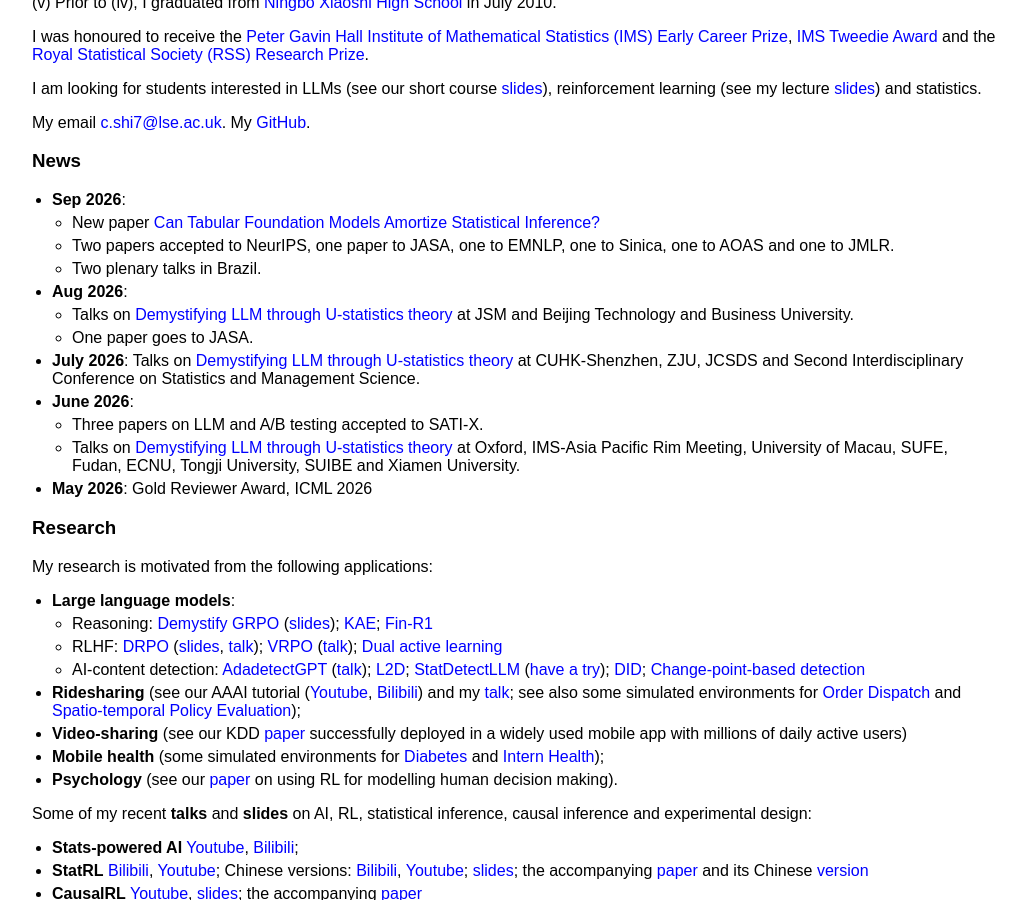
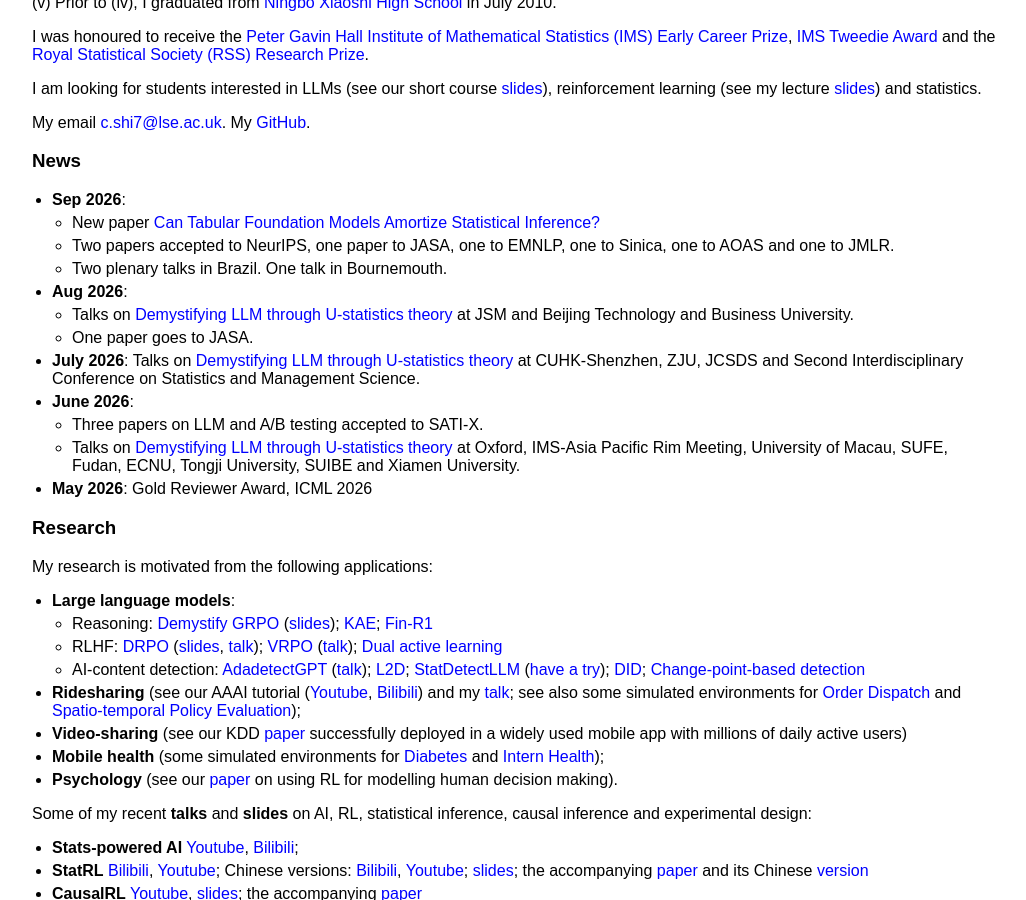
Before and after one commit to callmespring/callmespring.github.io, a Jekyll site: the page built from index.md, in a window 1280 px wide and 900 px high, scrolled down 1050 px. Shown: the whole window, without its empty margins (108-1134 px from the left). Built offline with Jekyll 4.4.1, drawn with Linux system fonts in a browser that asks for light colours.

Commit message:
Update index.md

```diff
--- a/index.md
+++ b/index.md
@@ -30,7 +30,7 @@
 - **Sep 2026**:
   * New paper [Can Tabular Foundation Models Amortize Statistical Inference?](https://arxiv.org/abs/2609.33114)
   * Two papers accepted to NeurIPS, one paper to JASA, one to EMNLP, one to Sinica, one to AOAS and one to JMLR.
-  * Two plenary talks in Brazil.
+  * Two plenary talks in Brazil. One talk in Bournemouth.
 - **Aug 2026**:
   * Talks on [Demystifying LLM through U-statistics theory](./slides/GRPO.pdf) at JSM and Beijing Technology and Business University.
   * One paper goes to JASA.
```
